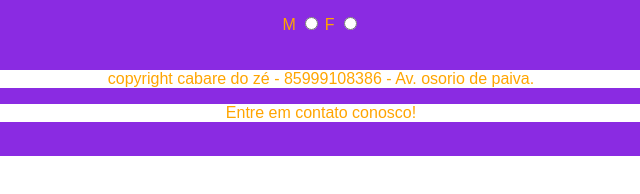
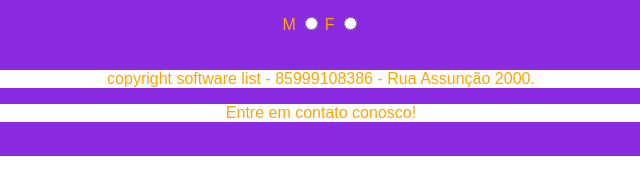
Before and after one commit to MarcioCalisto/AP--WEB, a plain HTML site: page AP-WEB/FrontEnd/Dia3/Cadastro/cad.html in a window 1280 px wide. Shown: the part 230-424 px from the top of the page, 319-959 px from the left. Drawn offline with Linux system fonts and the light colour scheme; files that its build step writes are made by us from their sources.

Commit message:
Update cad.html

```diff
--- a/AP-WEB/FrontEnd/Dia3/Cadastro/cad.html
+++ b/AP-WEB/FrontEnd/Dia3/Cadastro/cad.html
@@ -65,7 +65,7 @@
         <br />
 
         <footer style="text-align: center; border-radius: 10px; background-color: white;">
-            copyright cabare do zé - 85999108386 - Av. osorio de paiva.
+            copyright software list - 85999108386 - Rua Assunção 2000.
         </footer>
         <p style="text-align: center; border-radius: 10px; background-color: white;"> Entre em contato conosco!
         </p>
```
